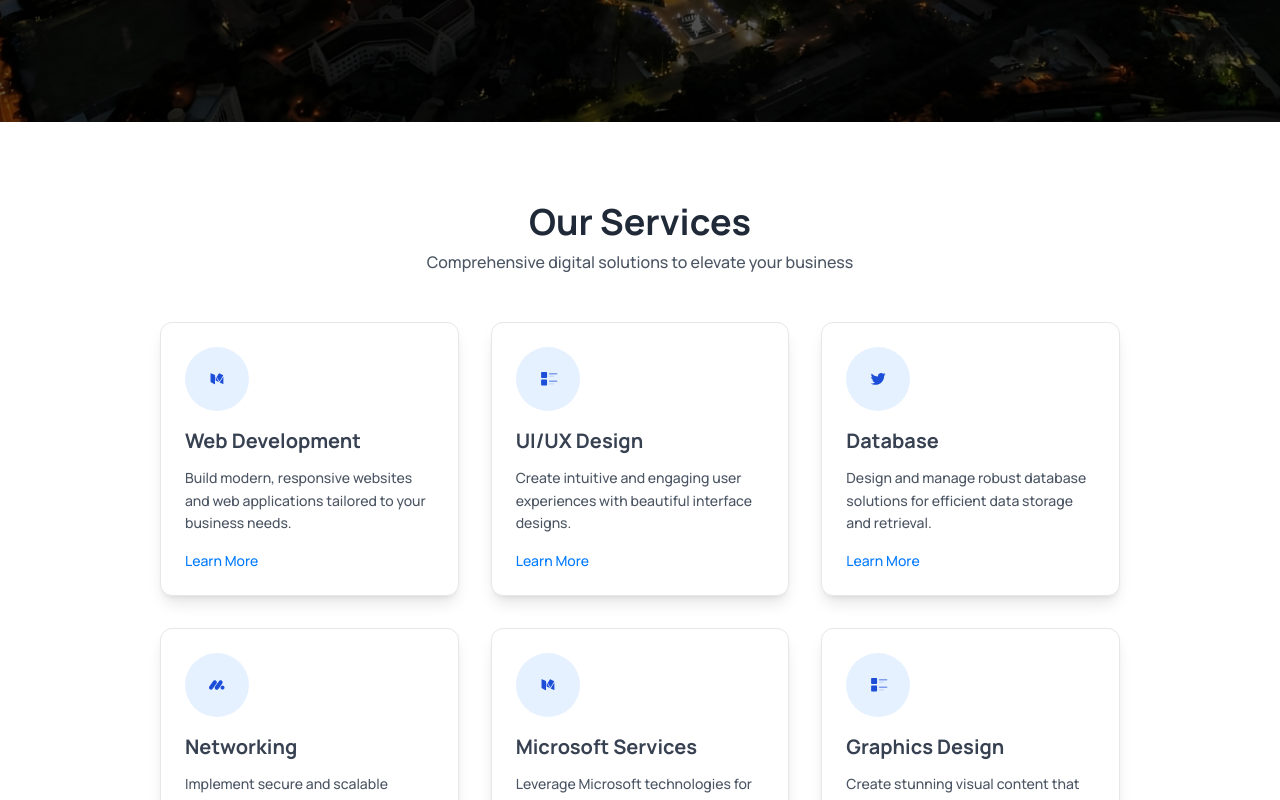
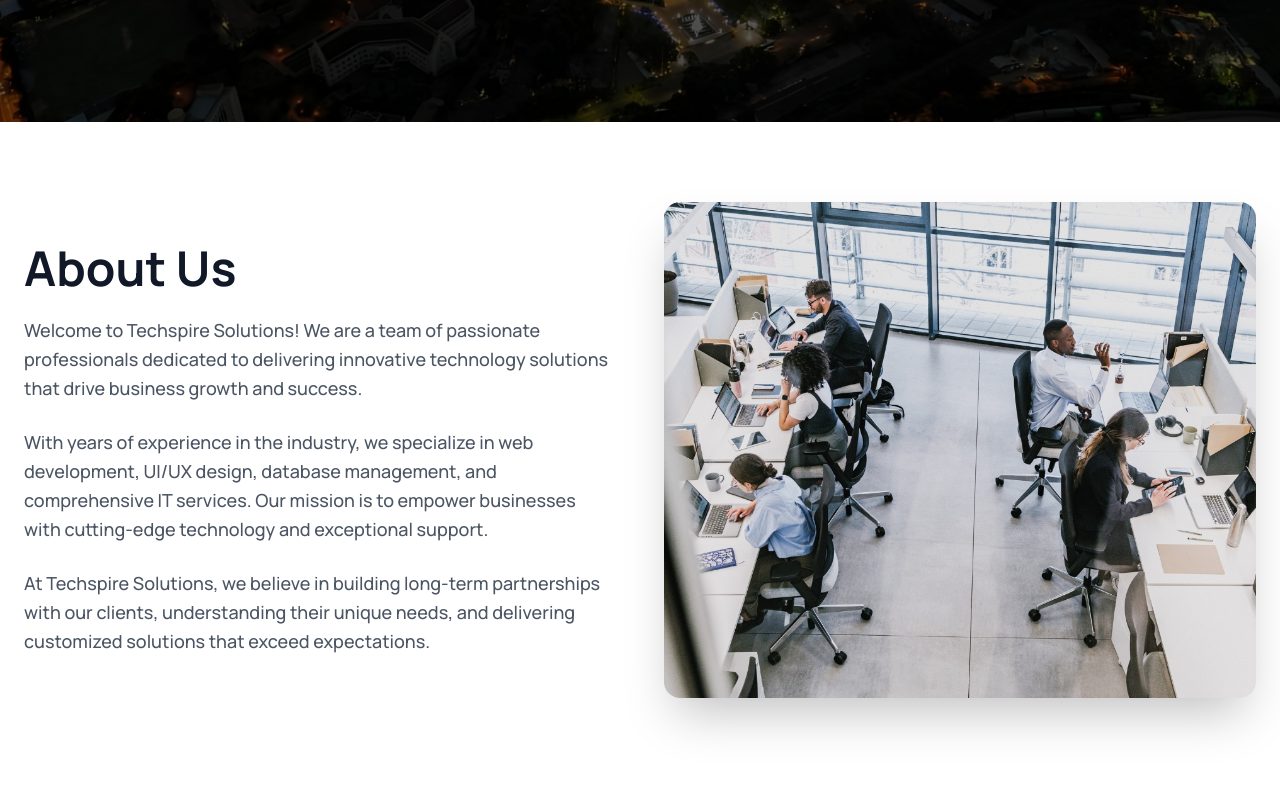
Before and after one commit to Nethsara12345/TechspireSolution-FE, a React (Vite) app: page / in a window 1280 px wide. Shown: the part 720-1520 px from the top of the page. Built offline with nearby package versions, Linux system fonts and the light colour scheme.

Commit message:
about us

```diff
--- a/src/App.jsx
+++ b/src/App.jsx
@@ -2,6 +2,7 @@
 import { Routes, Route } from 'react-router-dom'
 import Navbar from './components/Navbar'
 import Hero from "./components/Hero"
+import AboutUs from './components/aboutus'
 import Servise from './components/servise'
 import Client from "./components/Client"
 import Protfolio from './components/Protfolio'
@@ -23,6 +24,7 @@
         <Route path="/" element={
           <>
             <Hero />
+            <AboutUs />
             <Servise />
             <Client />
             <Protfolio />
--- a/src/assets/assets.js
+++ b/src/assets/assets.js
@@ -42,6 +42,7 @@
 import icon10 from './icon10.png'
 import icon11 from './icon11.png'
 import icon12 from './icon12.png'
+import about from './about.jpg'
 
 
 
@@ -57,6 +58,7 @@
 
 const assets = {
   logo,
+  about,
   logo1,
   arrow_icon,
   group_profile,
--- /dev/null
+++ b/src/components/aboutus.jsx
@@ -0,0 +1,45 @@
+import React from 'react'
+import assets from '../assets/assets'
+
+const AboutUs = () => {
+  return (
+    <section id="about" className="py-20 bg-white dark:bg-black">
+      <div className="max-w-7xl mx-auto px-6">
+        <div className="grid grid-cols-1 lg:grid-cols-2 gap-12 items-center">
+
+          {/* Left Side - Text Content */}
+          <div className="space-y-6">
+            <h2 className="text-4xl sm:text-5xl font-bold text-gray-900 dark:text-white">
+              About Us
+            </h2>
+            <p className="text-lg text-gray-600 dark:text-gray-300 leading-relaxed">
+              Welcome to Techspire Solutions! We are a team of passionate professionals dedicated to
+              delivering innovative technology solutions that drive business growth and success.
+            </p>
+            <p className="text-lg text-gray-600 dark:text-gray-300 leading-relaxed">
+              With years of experience in the industry, we specialize in web development, UI/UX design,
+              database management, and comprehensive IT services. Our mission is to empower businesses
+              with cutting-edge technology and exceptional support.
+            </p>
+            <p className="text-lg text-gray-600 dark:text-gray-300 leading-relaxed">
+              At Techspire Solutions, we believe in building long-term partnerships with our clients,
+              understanding their unique needs, and delivering customized solutions that exceed expectations.
+            </p>
+          </div>
+
+          {/* Right Side - Image */}
+          <div className="relative">
+            <img
+              src={assets.about}
+              alt="About Us"
+              className="w-full h-auto rounded-2xl shadow-2xl object-cover"
+            />
+          </div>
+
+        </div>
+      </div>
+    </section>
+  )
+}
+
+export default AboutUs
```
Also changed, not shown: src/assets/about.jpg (added).
